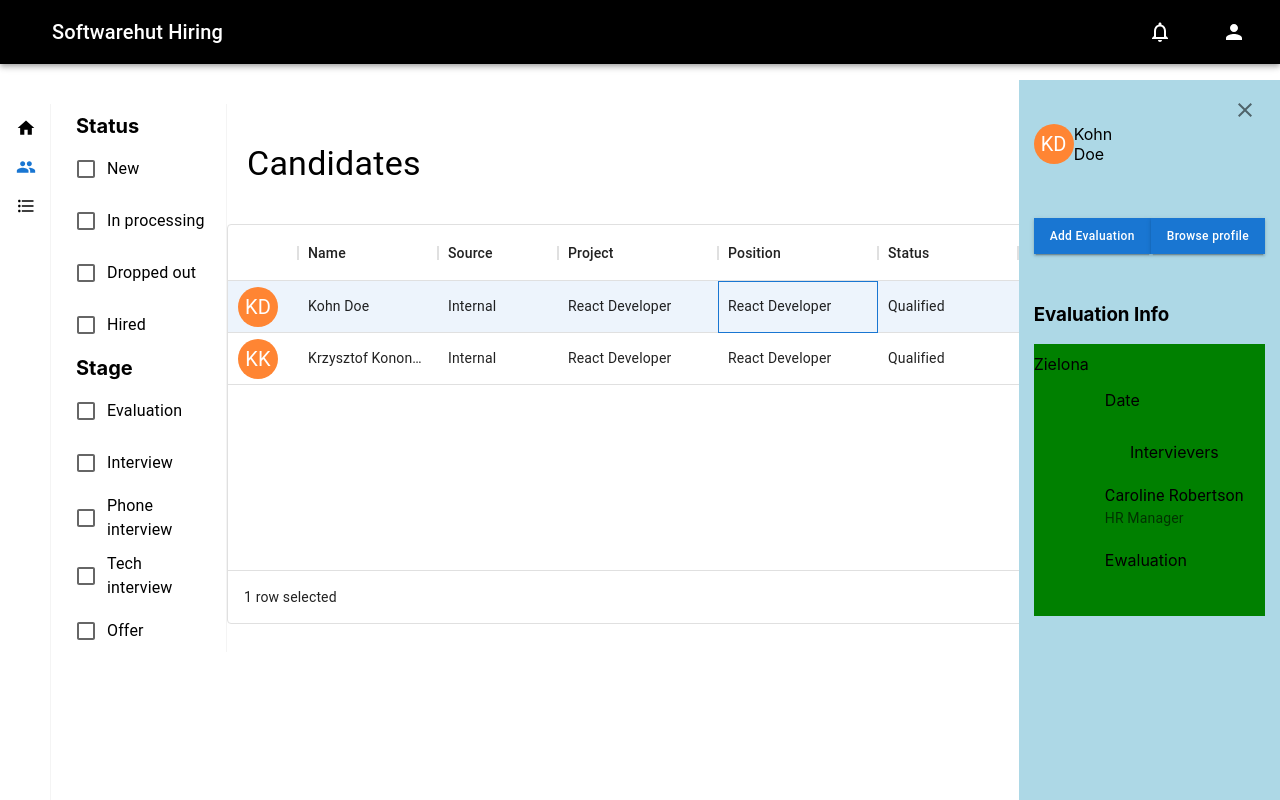
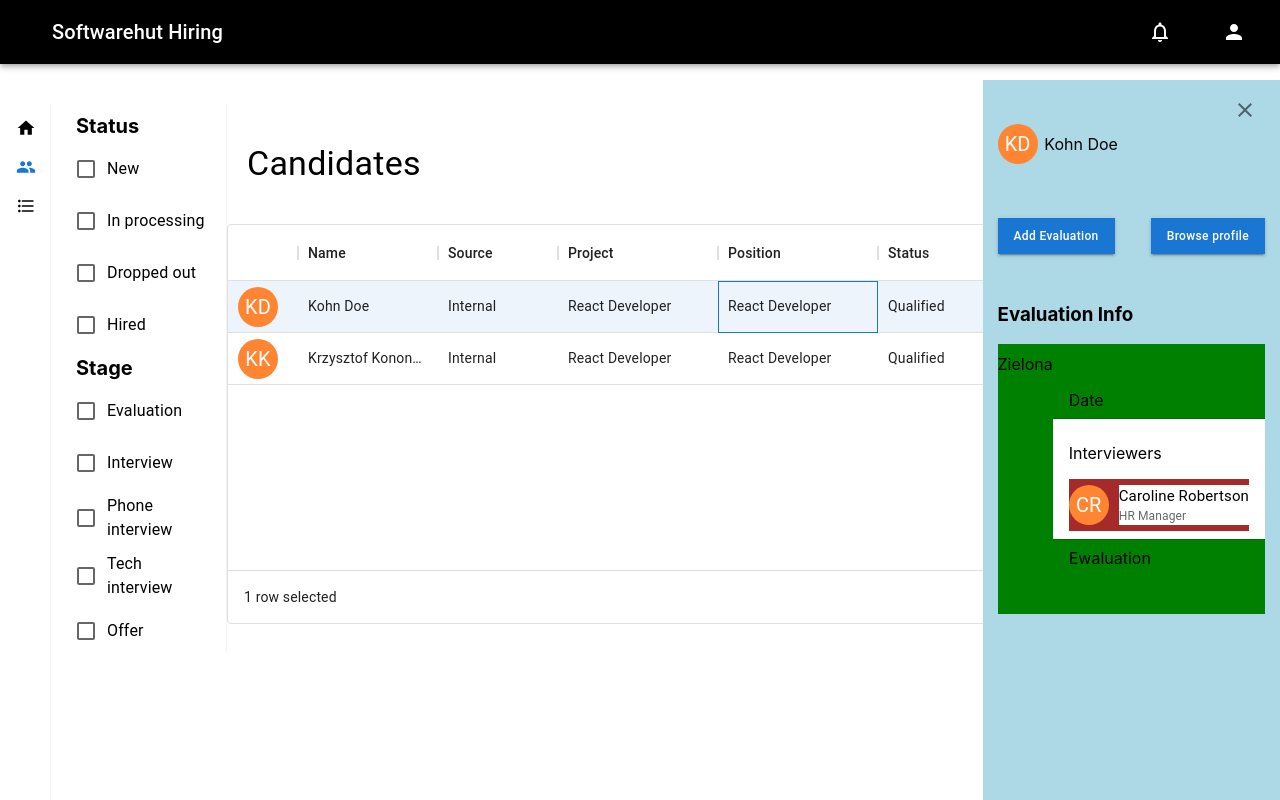
Before and after one commit to softwarehutpl/HeRo-frontend-2, a React (Create React App) app: page /candidates in a window 1280 px wide. Both pictures are taken after a click on the element 818 px from the left and 307 px from the top of the page. Built offline with nearby package versions, Linux system fonts and the light colour scheme; no server answers.

Commit message:
adding Interviewers section in evaluation entry

```diff
--- a/src/modules/common/components/candidateSlidePopUp/SlidePopUp.tsx
+++ b/src/modules/common/components/candidateSlidePopUp/SlidePopUp.tsx
@@ -9,14 +9,16 @@ import {
   SlideNavbar,
   HistoryWrapper,
   HistoryContent,
-  EvaluationWrapper,
-  EvaluationContent,
 } from "./SlidePopUpStyles";
 import CustomAvatar from "../avatars/CustomAvatar";
 import IconButton from "@mui/material/IconButton";
 import CloseOutlinedIcon from "@mui/icons-material/CloseOutlined";
 import { useNavigate } from "react-router-dom";
 import { Entry } from "./evaluationEntry/EvaluationEntry";
+import {
+  EvaluationContent,
+  EvaluationWrapper,
+} from "./evaluationEntry/EvaluationEntryStyles";
 
 interface CandidateSlideProps {
   isChecked: boolean;
--- a/src/modules/common/components/candidateSlidePopUp/SlidePopUpStyles.tsx
+++ b/src/modules/common/components/candidateSlidePopUp/SlidePopUpStyles.tsx
@@ -1,5 +1,4 @@
 import Button from "@mui/material/Button";
-import ListItem from "@mui/material/ListItem";
 import { styled } from "@mui/material/styles";
 
 export const ContentWrapper = styled("div")`
@@ -62,20 +61,3 @@ export const HistoryContent = styled("div")`
   padding: 10px 0;
   background-color: green;
 `;
-
-export const EvaluationWrapper = styled("div")`
-  height: 90%;
-  padding: 10px 0;
-  background-color: green;
-`;
-
-export const EvaluationContent = styled("div")`
-  height: 90%;
-  padding: 10px 0;
-  background-color: green;
-`;
-
-export const InterviewerItem = styled(ListItem)`
-  display: flex;
-  flex-direction: column;
-`;
--- a/src/modules/common/components/candidateSlidePopUp/evaluationEntry/EvaluationEntry.tsx
+++ b/src/modules/common/components/candidateSlidePopUp/evaluationEntry/EvaluationEntry.tsx
@@ -1,9 +1,15 @@
 import React from "react";
 import ListItem from "@mui/material/ListItem";
 import List from "@mui/material/List";
-import ListItemAvatar from "@mui/material/ListItemAvatar";
 import ListItemText from "@mui/material/ListItemText";
-import { InterviewerItem } from "../SlidePopUpStyles";
+import {
+  AvatarNameWrapper,
+  CustomList,
+  CustomListItemText,
+  InterviewerItem,
+} from "./EvaluationEntryStyles";
+import CustomAvatar from "../../avatars/CustomAvatar";
+import Divider from "@mui/material/Divider";
 
 export function Entry() {
   // const handleClick = ()=> {
@@ -12,14 +18,25 @@ export function Entry() {
   // }
 
   return (
-    <List>
+    <CustomList>
       <ListItem>Date</ListItem>
+      <Divider />
       <InterviewerItem>
-        <p>Intervievers</p>
-        <ListItemAvatar></ListItemAvatar>
-        <ListItemText primary="Caroline Robertson" secondary="HR Manager" />
+        <p>Interviewers</p>
+        <AvatarNameWrapper>
+          <CustomAvatar name={"Caroline Robertson"}></CustomAvatar>
+          <div style={{ paddingLeft: "10px" }}>
+            <CustomListItemText
+              primary="Caroline Robertson"
+              primaryTypographyProps={{ fontSize: "15px" }}
+              secondary="HR Manager"
+              secondaryTypographyProps={{ fontSize: "12px" }}
+            />
+          </div>
+        </AvatarNameWrapper>
       </InterviewerItem>
+      <Divider />
       <ListItem>Ewaluation</ListItem>
-    </List>
+    </CustomList>
   );
 }
--- a/src/modules/common/components/candidateSlidePopUp/evaluationEntry/EvaluationEntryStyles.tsx
+++ b/src/modules/common/components/candidateSlidePopUp/evaluationEntry/EvaluationEntryStyles.tsx
@@ -1 +1,41 @@
 import React from "react";
+import { styled } from "@mui/material/styles";
+import ListItem from "@mui/material/ListItem";
+import List from "@mui/material/List";
+import ListItemText from "@mui/material/ListItemText";
+
+export const CustomList = styled(List)`
+  width: 100%;
+`;
+
+export const EvaluationWrapper = styled("div")`
+  height: 90%;
+  width: 80%;
+  padding: 10px 0;
+  background-color: green;
+`;
+
+export const EvaluationContent = styled("div")`
+  height: 90%;
+  padding: 10px 0;
+  background-color: green;
+`;
+
+export const InterviewerItem = styled(ListItem)`
+  display: flex;
+  flex-direction: column;
+  align-items: flex-start;
+  background-color: white;
+`;
+
+export const AvatarNameWrapper = styled("div")`
+  display: flex;
+  align-items: center;
+  background-color: brown;
+`;
+
+export const CustomListItemText = styled(ListItemText)`
+  display: flex;
+  flex-direction: column;
+  background-color: white;
+`;
```
